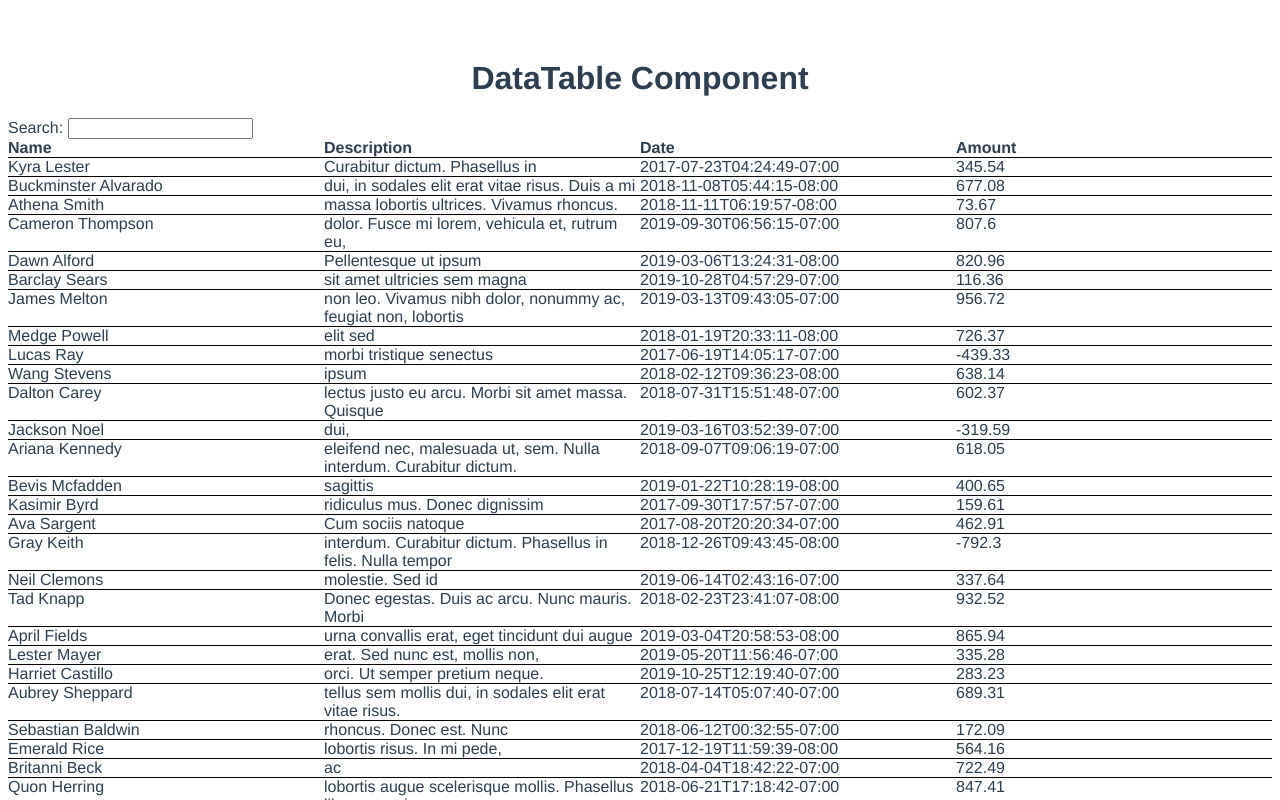
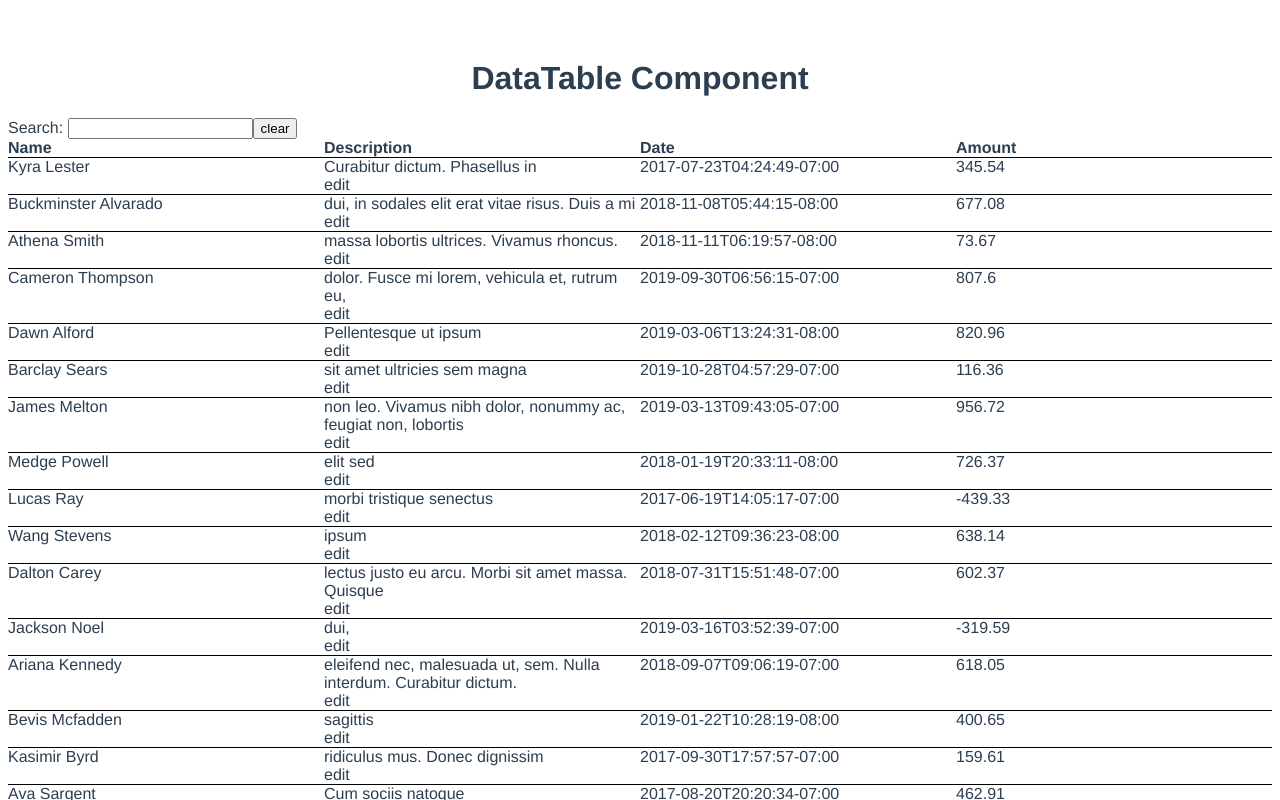
Before and after one commit to lucianomilen/BriteCore-Engineering-Application, a Vue app: page / in a window 1280 px wide. Shown: the top 800 px of the page. Built offline with nearby package versions, Linux system fonts and the light colour scheme.

Commit message:
edit description

```diff
--- a/src/components/DataTable.vue
+++ b/src/components/DataTable.vue
@@ -1,54 +1,76 @@
 <template>
-  <div >
+  <div>
     <div>
       <label>Search:
         <input v-on:change="filterColumn" type="text">
+        <button v-on:click="clearSearch">clear</button>
       </label>
     </div>
     <div class="container">
-    <div v-on:click="sortColumn('Name')" class="item bold">Name</div>
-    <div v-on:click="sortColumn('Description')" class="item bold">Description</div>
-    <div v-on:click="sortColumn('Date')" class="item bold">Date</div>
-    <div v-on:click="sortColumn('Amount')" class="item bold">Amount</div>
+      <div v-on:click="sortColumn('Name')" class="item th bold">Name</div>
+      <div v-on:click="sortColumn('Description')" class="item th bold">Description</div>
+      <div v-on:click="sortColumn('Date')" class="item th bold">Date</div>
+      <div v-on:click="sortColumn('Amount')" class="item th bold">Amount</div>
+      <!--<div class="item th bold">Actions</div>-->
     </div>
-    <div class="container" v-for="item in data" v-bind:key="item.ID">
+    <div class="container" v-for="item in payments" v-bind:key="item.ID">
       <div class="item">{{item.Name}}</div>
-      <div class="item">{{item.Description}}</div>
+      <div class="item" v-show="!item.edit">
+        <div>
+          {{item.Description}}
+        </div>
+      <div v-on:click="editItem(item)">
+          edit
+      </div>
+      </div>
+      <input class="item" v-show="item.edit" v-model="item.Description" v-on:blur="item.edit=false"
+             @keyup.enter="item.edit=false"/>
       <div class="item">{{item.Date}}</div>
       <div class="item">{{item.Amount}}</div>
-
+      <!--<div class="item" v-on:click="editItem(item)" >edit</div>-->
     </div>
   </div>
 </template>
 
 <script>
-import data from '../assets/data/payment'
+  import payments from '../assets/data/payment'
 
   export default {
     name: 'DataTable',
-  data () {
+    data() {
       return {
-      data: data
+        payments: payments,
+        originalPayments: payments,
+        ascending: false
       }
     },
     methods: {
       sortColumn: function (att) {
-      data.sort((a, b) => {
+        this.ascending = !this.ascending
+        payments.sort((a, b) => {
           if (a[att] > b[att]) {
-          return 1
+            return this.ascending ? 1 : -1
           }
           if (a[att] < b[att]) {
-          return -1
+            return this.ascending ? -1 : 1
           }
           // a must be equal to b
           return 0
         })
       },
       filterColumn: function (e) {
-      data.filter(item => {
-        console.log(item.Name.match(e.target.value))
-        return item.Name.indexOf(e.target.value) > -1
+        this.payments = payments.filter(item => {
+          if (item.Name.toLowerCase().match(e.target.value)) {
+            return true
+          }
         })
+      },
+      clearSearch: function () {
+        this.payments = this.originalPayments
+      },
+      editItem: function (item) {
+        this.$set(item, 'edit', true)
+        console.log(item)
       }
     }
   }
@@ -59,24 +81,34 @@ export default {
   h3 {
     margin: 40px 0 0;
   }
+
   ul {
     list-style-type: none;
     padding: 0;
   }
+
   li {
     display: inline-block;
     margin: 0 10px;
   }
+
   a {
     color: #42b983;
   }
+
   .container {
     display: flex;
   }
+
   .item {
     flex: 1;
     border-bottom: 1px solid black;
   }
+
+  .th {
+    cursor: pointer;
+  }
+
   .bold {
     font-weight: bold;
   }
```
Lines whose indentation alone changed are shown as unchanged.
